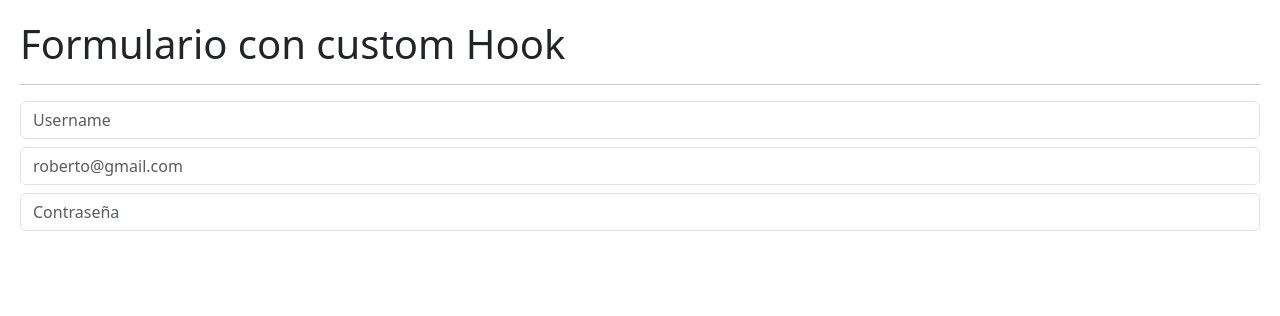
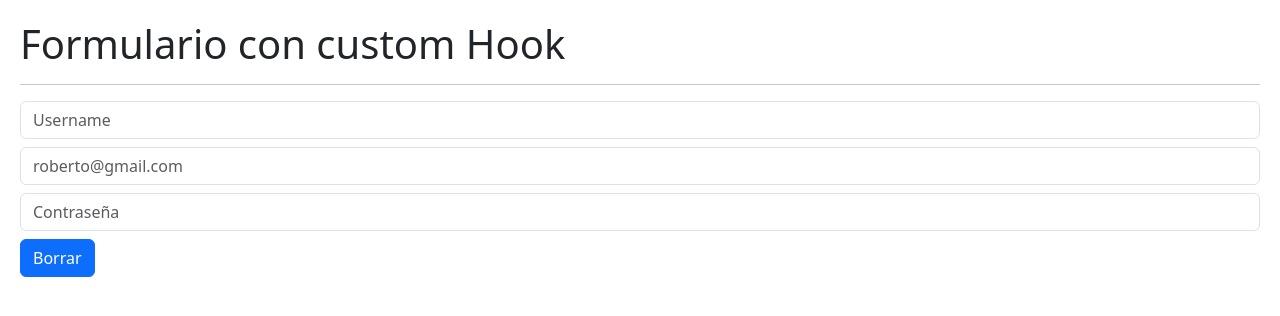
Before and after one commit to rocatoro18/hook-app, a React (Vite) app: page / in a window 1280 px wide. Shown: the top 316 px of the page. Built offline with nearby package versions, Linux system fonts and the light colour scheme.

Commit message:
reset form custom hook

```diff
--- a/src/02-useEffect/FormWithCustomHook.jsx
+++ b/src/02-useEffect/FormWithCustomHook.jsx
@@ -4,7 +4,7 @@
 
 export const FormWithCustomHook = () => {
 
-    const {formState, onInputChange, username, email, password} = useForm({
+    const {formState, onInputChange, onResetForm, username, email, password} = useForm({
         username: '',
         email: '',
         password: '',
@@ -44,6 +44,7 @@
             onChange={onInputChange}
             />
 
+        <button onClick={onResetForm} className="btn btn-primary mt-2">Borrar</button>
 
         </>
     )
--- a/src/hooks/useForm.js
+++ b/src/hooks/useForm.js
@@ -14,9 +14,14 @@
         });
     }
 
+    const onResetForm = () => {
+        setFormState(initialForm);
+    }
+
   return {
     ...formState,
     formState,
-    onInputChange
+    onInputChange,
+    onResetForm
   }
 }
```
